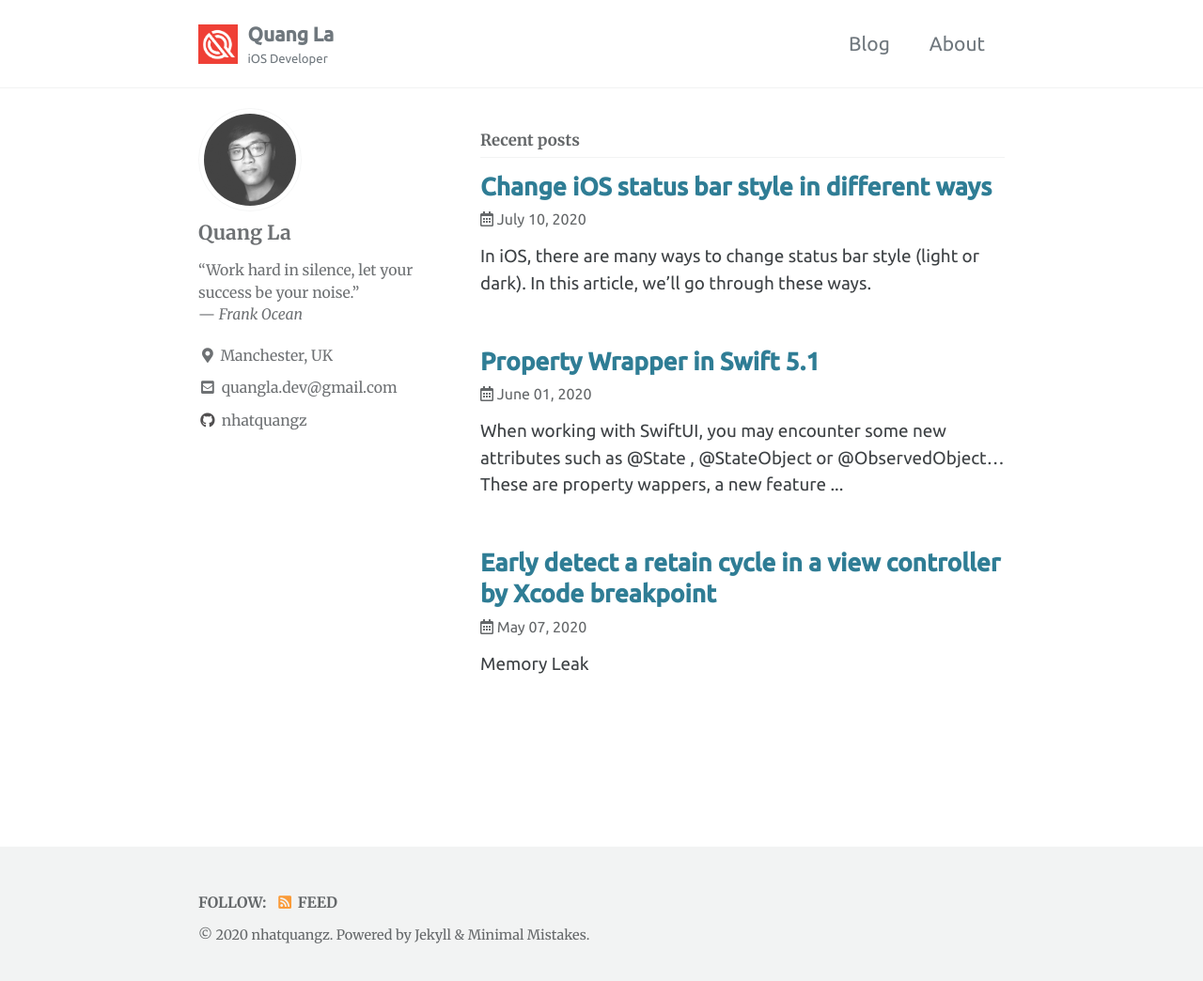
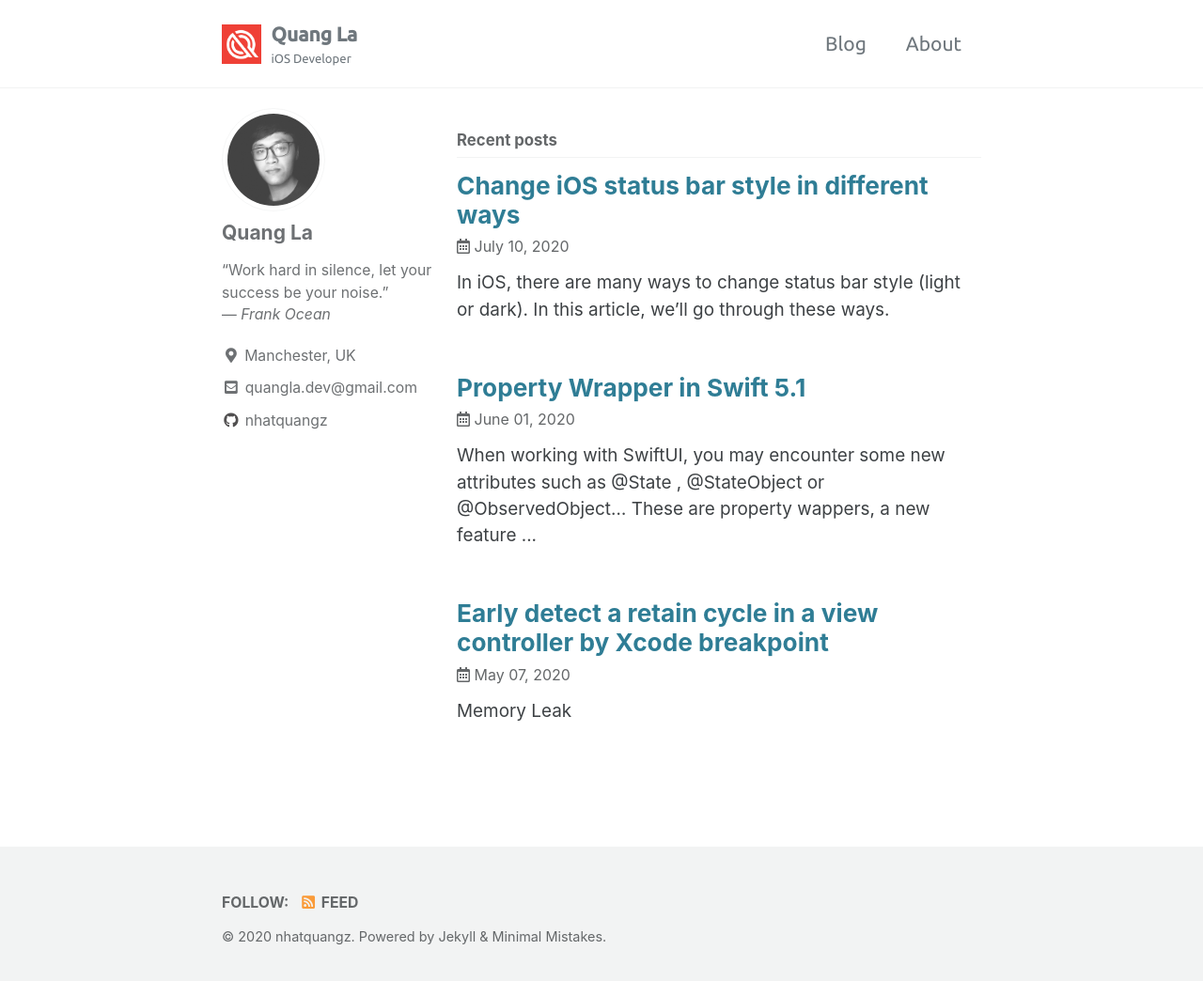
Before and after one commit to nhatquangz/nhatquangz.github.io, a Jekyll site: the page built from index.html, in a window 1280 px wide and 1049 px high. Shown: the top 1044 px of the window at 94% size. Built offline with Jekyll 4.4.1, drawn with Linux system fonts in a browser that asks for light colours; cached includes are drawn as plain includes; the list of posts is cut into pages by our own code.

Commit message:
[Page] - Change to default font

```diff
--- a/_sass/minimal-mistakes/_variables.scss
+++ b/_sass/minimal-mistakes/_variables.scss
@@ -14,7 +14,7 @@ $indent-var: 1.3em !default;
 
 /* system typefaces */
 $serif: Georgia, Times, serif !default;
-$sans-serif: "Merriweather", -apple-system, BlinkMacSystemFont, "Roboto", "Segoe UI",
+$sans-serif: -apple-system, BlinkMacSystemFont, "Roboto", "Segoe UI",
   "Helvetica Neue", "Lucida Grande", Arial, sans-serif !default;
 $monospace: Monaco, Consolas, "Lucida Console", monospace !default;
 
@@ -151,7 +151,7 @@ $small: 400px !default;
 $medium: 500px !default;
 $medium-wide: 600px !default;
 $large: 750px !default;
-$x-large: 900px !default;
+$x-large: 850px !default;
 $max-width: $x-large !default;
 
 
@@ -160,7 +160,7 @@ $max-width: $x-large !default;
    ========================================================================== */
 
 $right-sidebar-width-narrow: 200px !default;
-$right-sidebar-width: 300px !default;
+$right-sidebar-width: 250px !default;
 $right-sidebar-width-wide: 400px !default;
 
 /*
--- a/assets/css/main.scss
+++ b/assets/css/main.scss
@@ -11,18 +11,18 @@ $ubuntu: "Ubuntu", Arial, sans-serif !default;
 // Custom
 .archive__item-title a {
     text-decoration: none;
-    font-family: $ubuntu;
+    // font-family: $ubuntu;
 }
 
 .archive__item-excerpt {
   margin-top: 0.7em;
-  font-family: $ubuntu;
+  // font-family: $ubuntu;
   font-weight: 400;
   font-size: 0.9em;
 }
 
 .archive__item .page__meta {
-    font-family: $ubuntu;
+    // font-family: $ubuntu;
     font-weight: 400;
     // font-size: 0.7em;
 }
```
